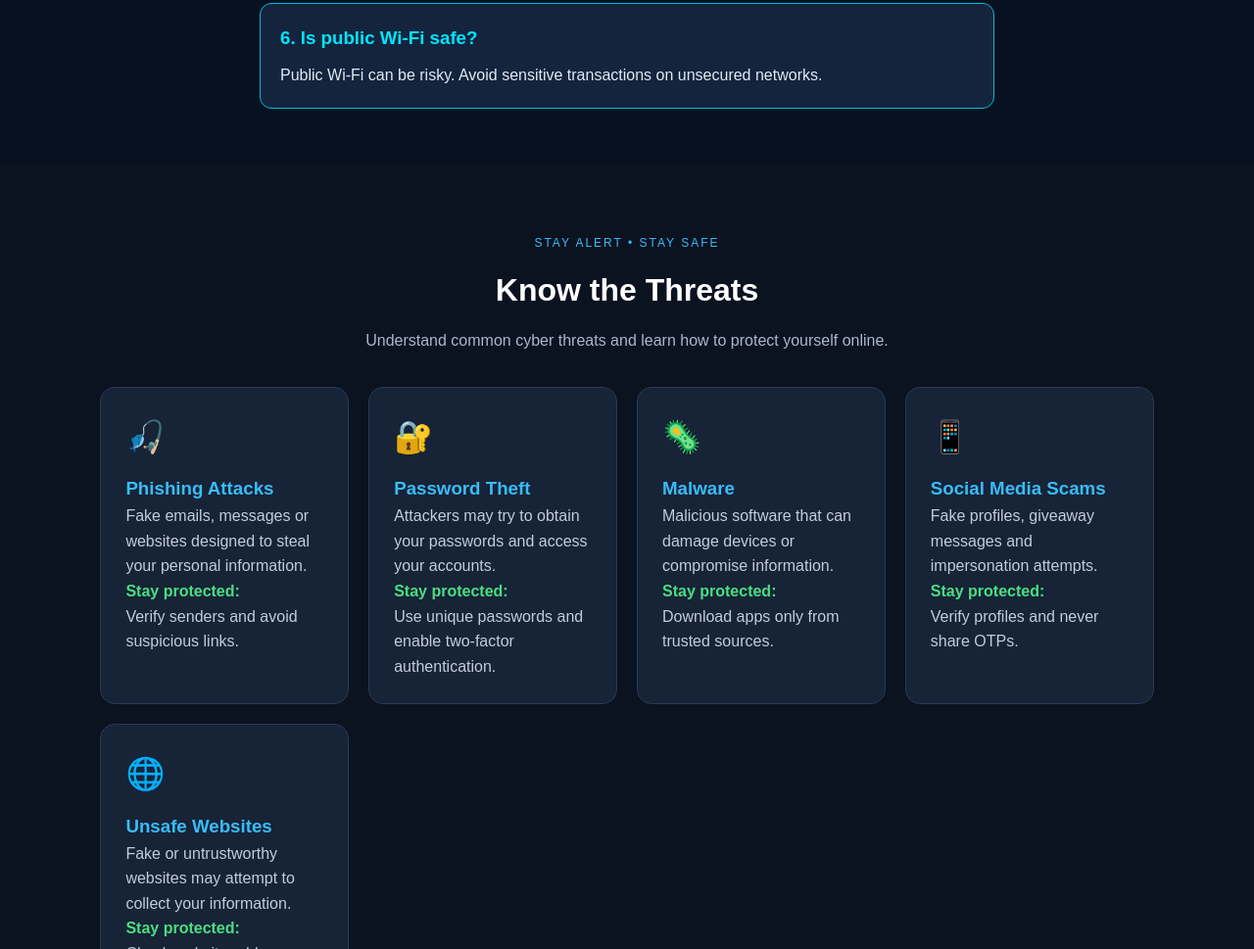
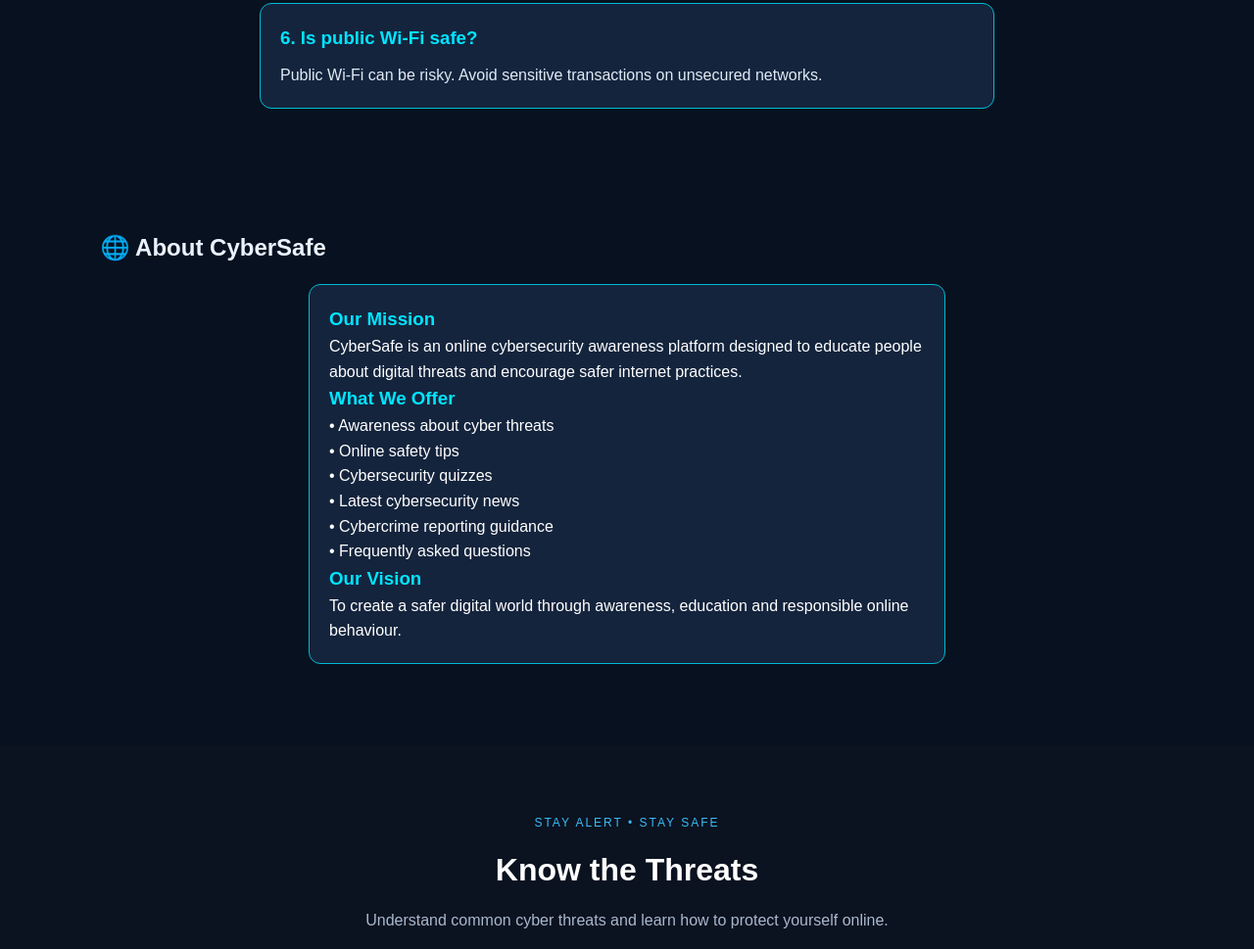
Before and after one commit to tanishkanale/cybersafe-website, a plain HTML site: page index.html in a window 1280 px wide. Shown: the part 7247-8216 px from the top of the page at 98% size. Drawn offline with Linux system fonts and the light colour scheme.

Commit message:
Add About CyberSafe section to cybersafe
Added an 'About CyberSafe' section with mission, offerings, and vision.

```diff
--- a/index.html
+++ b/index.html
@@ -1056,6 +1056,35 @@ document.getElementById("feedbackForm").addEventListener("submit", function(even
   </div>
 </section>
 
+<section id="about" class="section">
+  <h2>🌐 About CyberSafe</h2>
+
+  <div class="help-card">
+    <h3>Our Mission</h3>
+    <p>
+      CyberSafe is an online cybersecurity awareness platform
+      designed to educate people about digital threats and
+      encourage safer internet practices.
+    </p>
+
+    <h3>What We Offer</h3>
+    <p>
+      • Awareness about cyber threats<br>
+      • Online safety tips<br>
+      • Cybersecurity quizzes<br>
+      • Latest cybersecurity news<br>
+      • Cybercrime reporting guidance<br>
+      • Frequently asked questions
+    </p>
+
+    <h3>Our Vision</h3>
+    <p>
+      To create a safer digital world through awareness,
+      education and responsible online behaviour.
+    </p>
+  </div>
+</section>
+
  </body>
 
 <section id="threats" class="threats-section">
```
